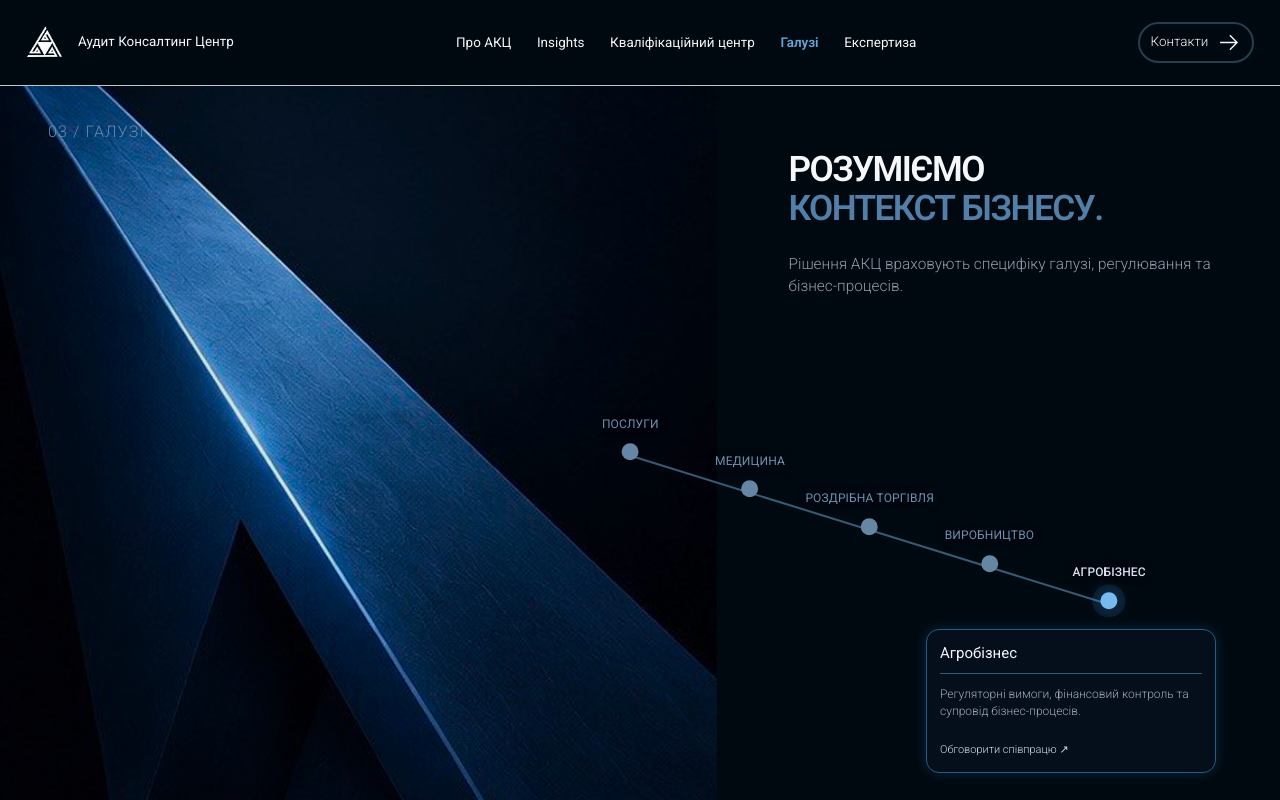
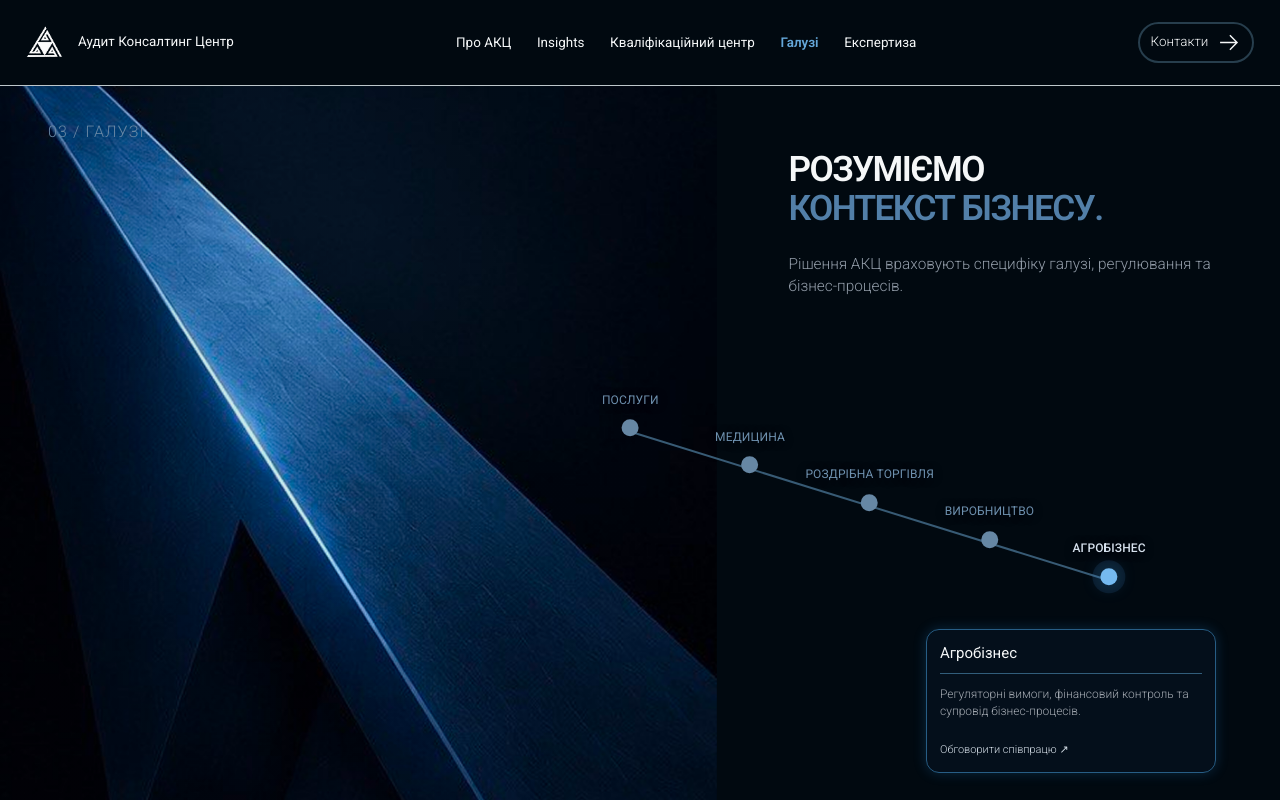
Before and after one commit to dnagorna3817-spec/website_akc_main, a Next.js app: page /industries in a window 1280 px wide. Built offline with nearby package versions, Linux system fonts and the light colour scheme.

Commit message:
Raise industries line and nodes together by 24px

```diff
--- a/app/industries/industries.css
+++ b/app/industries/industries.css
@@ -648,3 +648,8 @@
   }
   .industries-diagram > .industries-detail a { font-size: 11px; color: #d3dce5; }
 }
+
+/* Small desktop-only position adjustment: move the entire diagram (line and dots) up together without changing geometry or card. */
+@media (min-width: 901px) {
+  .industries-plot { transform: translateY(-24px); }
+}
```
